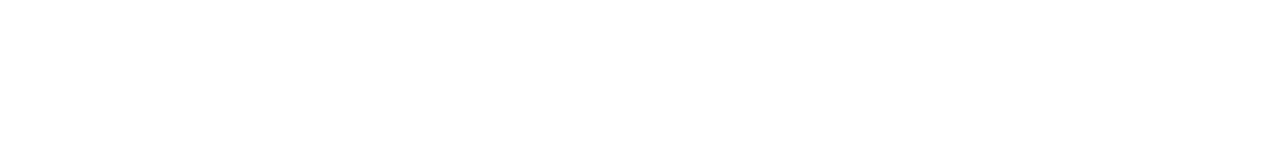
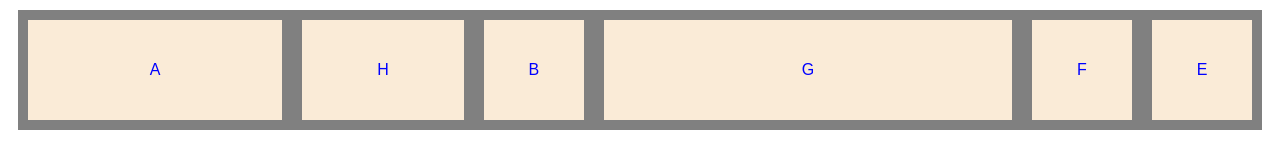
Before and after one commit to idealisticperson/flexbox, a plain HTML site: page Index.html in a window 1280 px wide. Drawn offline with Linux system fonts and the light colour scheme.

Commit message:
Grey Color Change

```diff
--- a/Index.html
+++ b/Index.html
@@ -1 +1,71 @@
+<!DOCTYPE html>
+<html>
+
+<head>
     <title>Flexbox</title>
+</head>
+
+<style>
+    .container {
+        background-color: grey;
+        display: flex;
+        flex-wrap: wrap-reverse;
+        margin: 10px;
+        justify-content: space-between;
+    }
+
+    .container-item {
+        background-color: white;
+        margin: 10px;
+        width: 10%;
+        height: 100px;
+        line-height: 100px;
+        text-align: center;
+        color: blue;
+        font-family: sans-serif;
+        background-color: antiquewhite;
+    }
+
+</style>
+
+<body>
+
+    <div class=container>
+        <div class="container-item" style="order: 1;
+flex-grow: 5;
+flex-shrink: 0;
+flex-basis: 100px;
+">A</div>
+        <div class="container-item" style="order: 3;
+flex-grow: 0;
+flex-shrink: 3;
+flex-basis: 100px;
+">B</div>
+
+        <div class="container-item" style="order: 6;
+flex-grow: 0;
+flex-shrink: 0;
+flex-basis: 100px;
+">E</div>
+        <div class="container-item" style="order: 5;
+flex-grow: 0;
+flex-shrink: 0;
+flex-basis: 100px;
+">F</div>
+        <div class="container-item" style="order: 4;
+flex-grow: 10;
+flex-shrink: 0;
+flex-basis: 100px;
+">G</div>
+        <div class="container-item" style="order: 2;
+flex-grow: 2;
+flex-shrink: 0;
+flex-basis: 100px;
+">H</div>
+
+    </div>
+
+
+</body>
+
+</html>
--- /dev/null
+++ b/main.css
@@ -0,0 +1 @@
+.container
```
